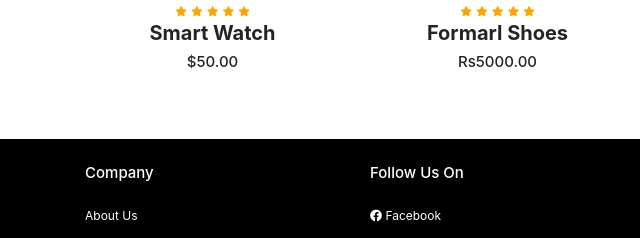
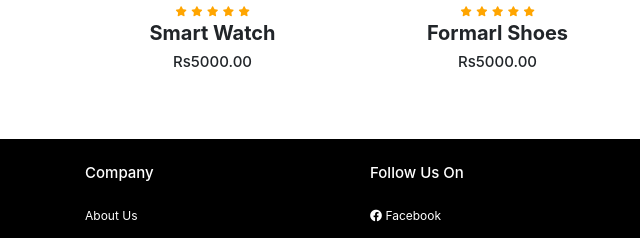
Before and after one commit to AtharvN07/Atharv-ecommerce-bootstrap, a plain HTML site: page product.html in a window 1280 px wide. Shown: the part 1296-1534 px from the top of the page, 285-925 px from the left. Drawn offline with nearby package versions, Linux system fonts and the light colour scheme.

Commit message:
Update product.html

```diff
--- a/product.html
+++ b/product.html
@@ -161,7 +161,7 @@
                         <i class="fa fa-star"></i>
                         <i class="fa fa-star"></i>
                         <h3>Smart Watch</h3>
-                        <h5>$50.00</h5>
+                        <h5>Rs5000.00</h5>
                     </div>
                 </div>
 
```
